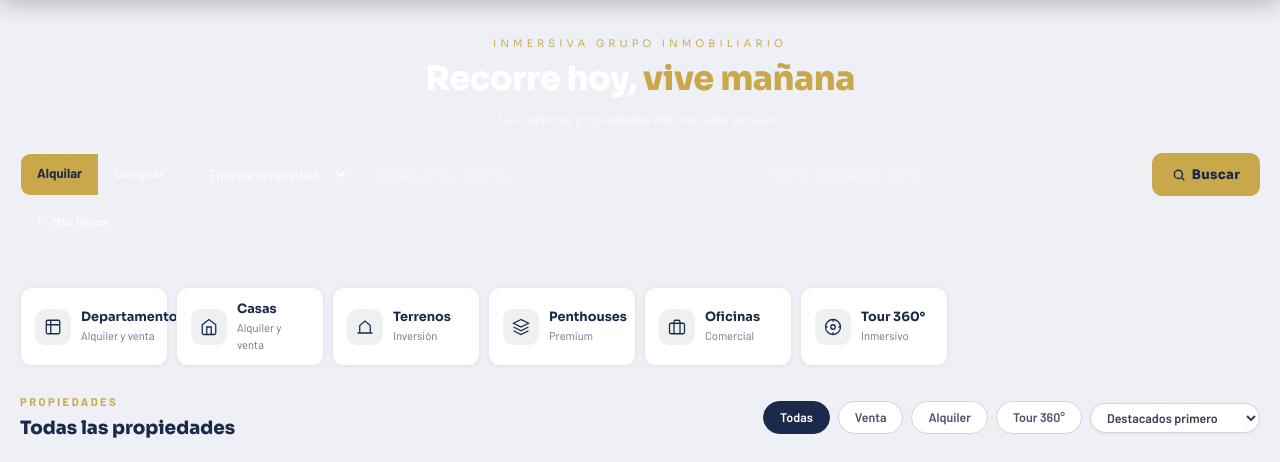
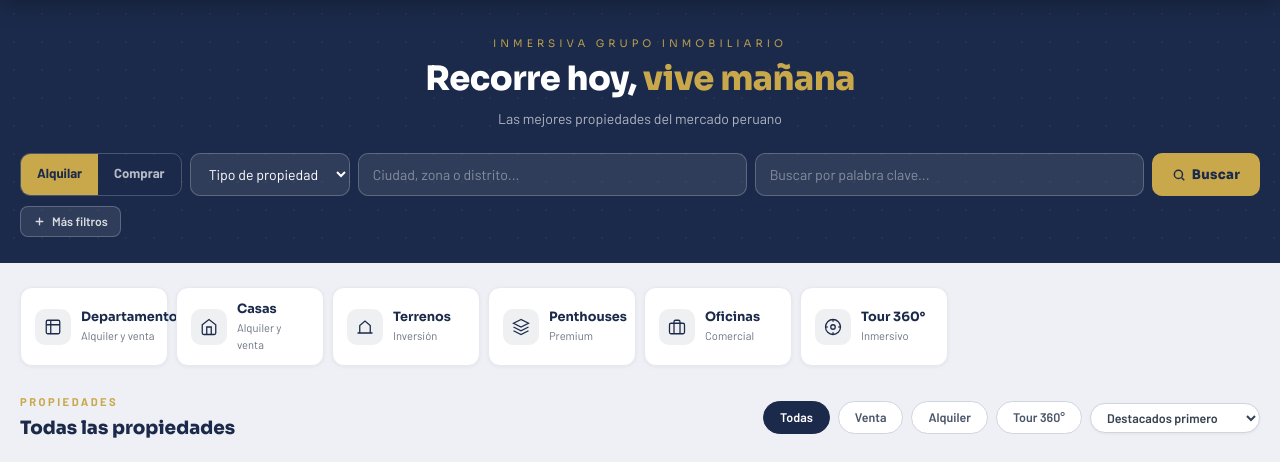
Before and after one commit to inmersivagrupoinmobiliario-dotcom/Inmersiva-Inmobiliaria, a Python web app: template templates/portal.html in a window 1280 px wide. Shown: the part 60-522 px from the top of the page. Run offline with Jinja, Linux system fonts and the light colour scheme; the template is opened without the code that fills it, so the values that code supplies are empty; some libraries are stand-ins or nearby versions.

Commit message:
fix: fondo navy del hero — background-color explícito evita que search-pattern sobreescriba el gradiente
Co-Authored-By: Claude Sonnet 4.6 <noreply@anthropic.com>

```diff
--- a/templates/portal.html
+++ b/templates/portal.html
@@ -42,7 +42,10 @@
     .nav-link.active { font-weight: 700; }
 
     /* SEARCH STRIP */
-    .search-strip { background: linear-gradient(160deg, #1B2A4A 0%, #0d1e38 100%); }
+    .search-strip {
+      background: linear-gradient(160deg, #1B2A4A 0%, #0d1e38 100%);
+      background-color: #1B2A4A;
+    }
     .search-pattern { background-image: radial-gradient(circle, rgba(201,168,76,.06) 1px, transparent 1px); background-size: 28px 28px; }
     .search-inp {
       background: rgba(255,255,255,.09);
```
